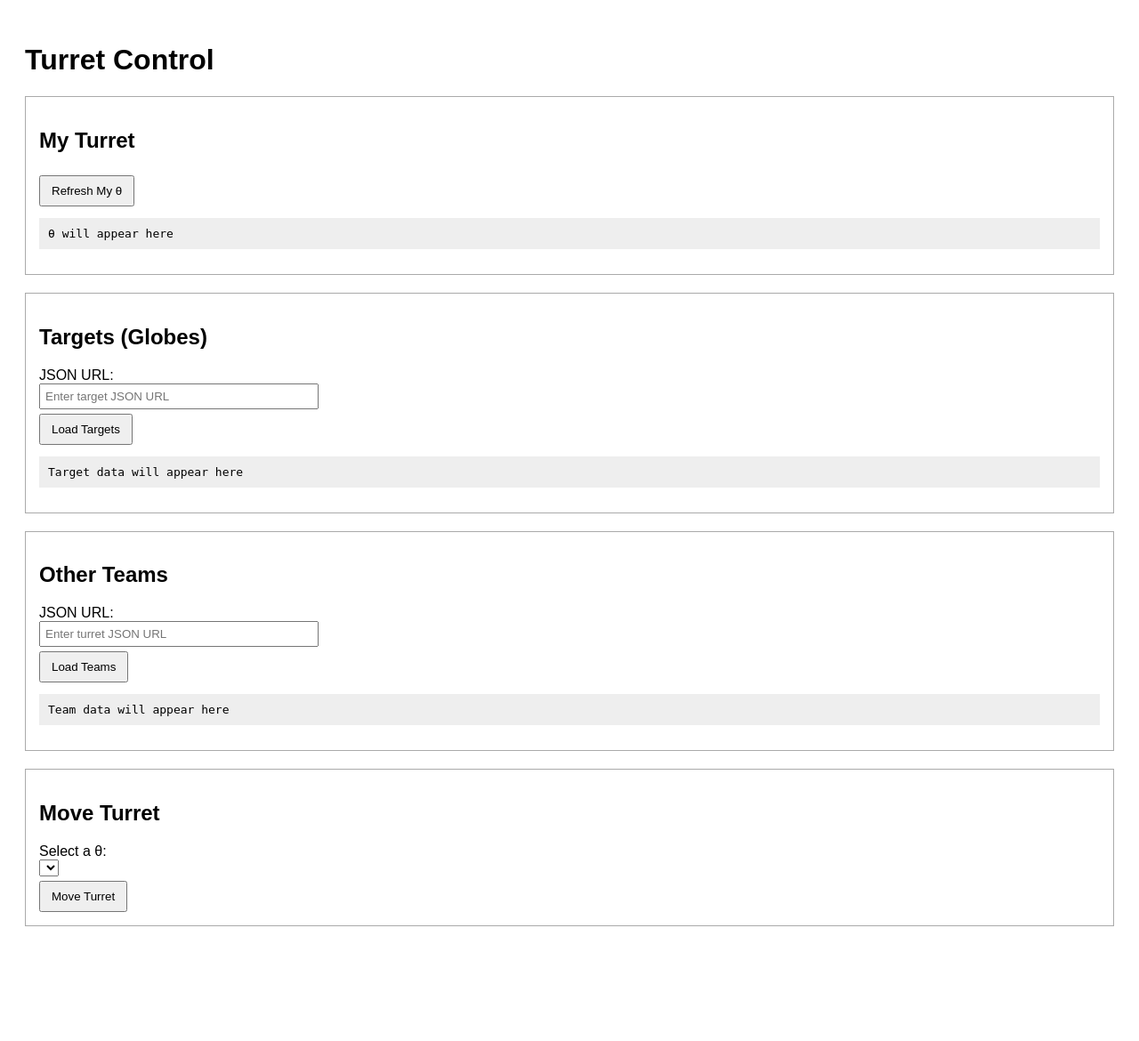
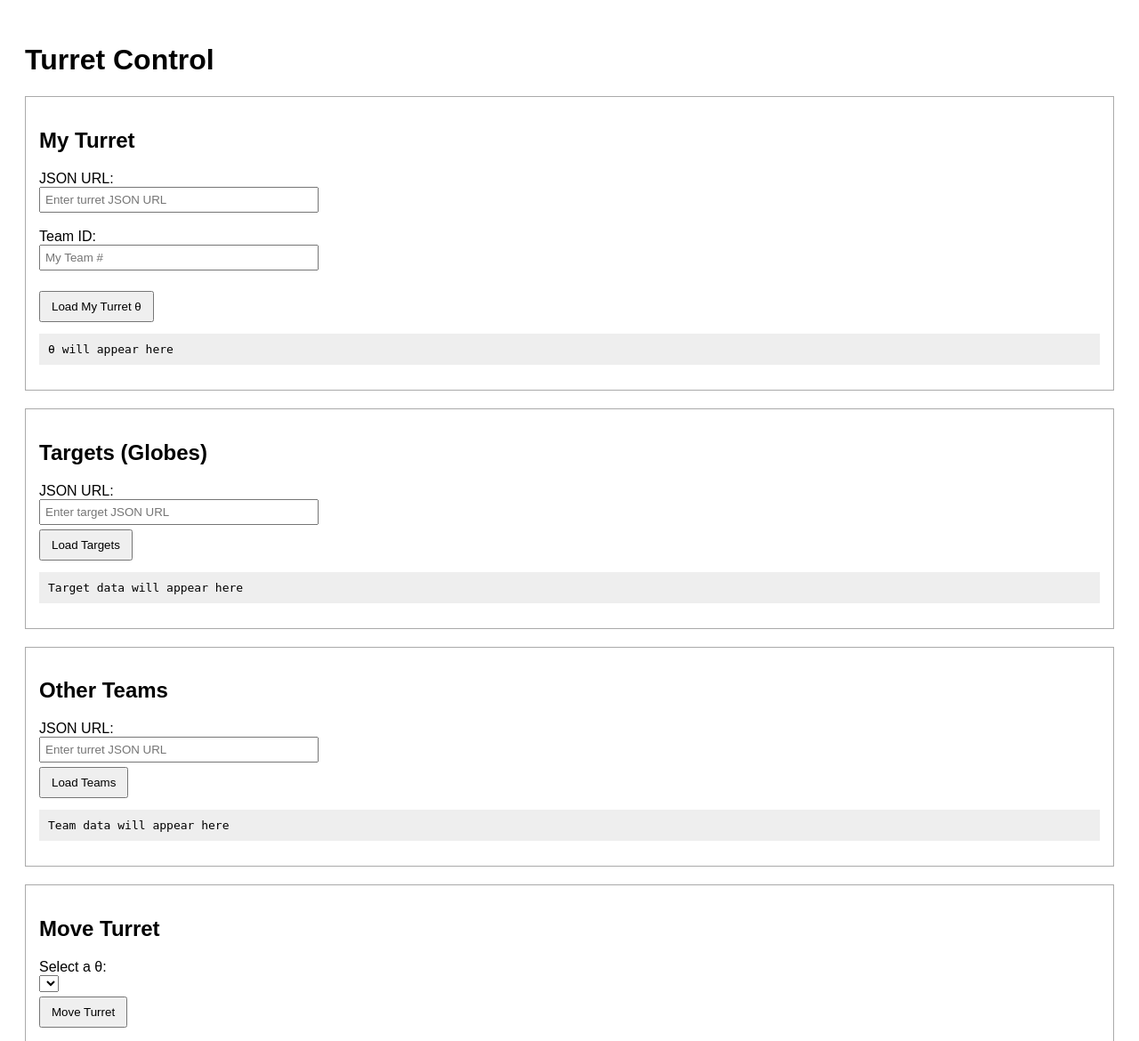
Before and after one commit to oliviagrima/441project, a Flask app: page / in a window 1280 px wide. Shown: the top 1170 px of the page at 89% size. Before the commit the page ends 1041 px from the top, so only its background shows below. Run offline with Flask 3, Linux system fonts and the light colour scheme; lists and menus that the app fills with data are empty; parts of the project's set-up code (start-up, migrations or seed data) failed here and were passed over.

Commit message:
Update index.html

```diff
--- a/templates/index.html
+++ b/templates/index.html
@@ -17,9 +17,17 @@
 <!-- MY TURRET -->
 <div class="box">
     <h2>My Turret</h2>
-    <button onclick="loadMyTurret()">Refresh My θ</button>
+
+    <label>JSON URL:</label><br>
+    <input id="myTurretUrl" type="text" placeholder="Enter turret JSON URL"><br><br>
+
+    <label>Team ID:</label><br>
+    <input id="myTeamId" type="number" placeholder="My Team #"><br><br>
+
+    <button onclick="loadMyTurret()">Load My Turret θ</button>
     <pre id="myTurretResult">θ will appear here</pre>
 </div>
+
 
 <!-- TARGETS -->
 <div class="box">
@@ -50,14 +58,26 @@
 <script>
 // ---------- MY TURRET ----------
 function loadMyTurret() {
-    fetch("/my_turret")
-        .then(res => res.json())
-        .then(data => {
-            document.getElementById("myTurretResult").textContent =
-                "θ = " + data.theta.toFixed(2);
-        })
-        .catch(err => alert("Error reading my turret: " + err));
+    const url = document.getElementById("myTurretUrl").value;
+    const team = document.getElementById("myTeamId").value;
+
+    if (!url || !team) return alert("Enter URL and Team ID!");
+
+    fetch("/my_turret", {
+        method: "POST",
+        headers: { "Content-Type": "application/json" },
+        body: JSON.stringify({ url: url, team: team })
+    })
+    .then(res => res.json())
+    .then(data => {
+        if (data.error) return alert(data.error);
+
+        document.getElementById("myTurretResult").textContent =
+            `θ = ${data.theta}`;
+    })
+    .catch(err => alert("Error: " + err));
 }
+
 
 // ---------- TARGETS ----------
 function loadTargets() {
```
